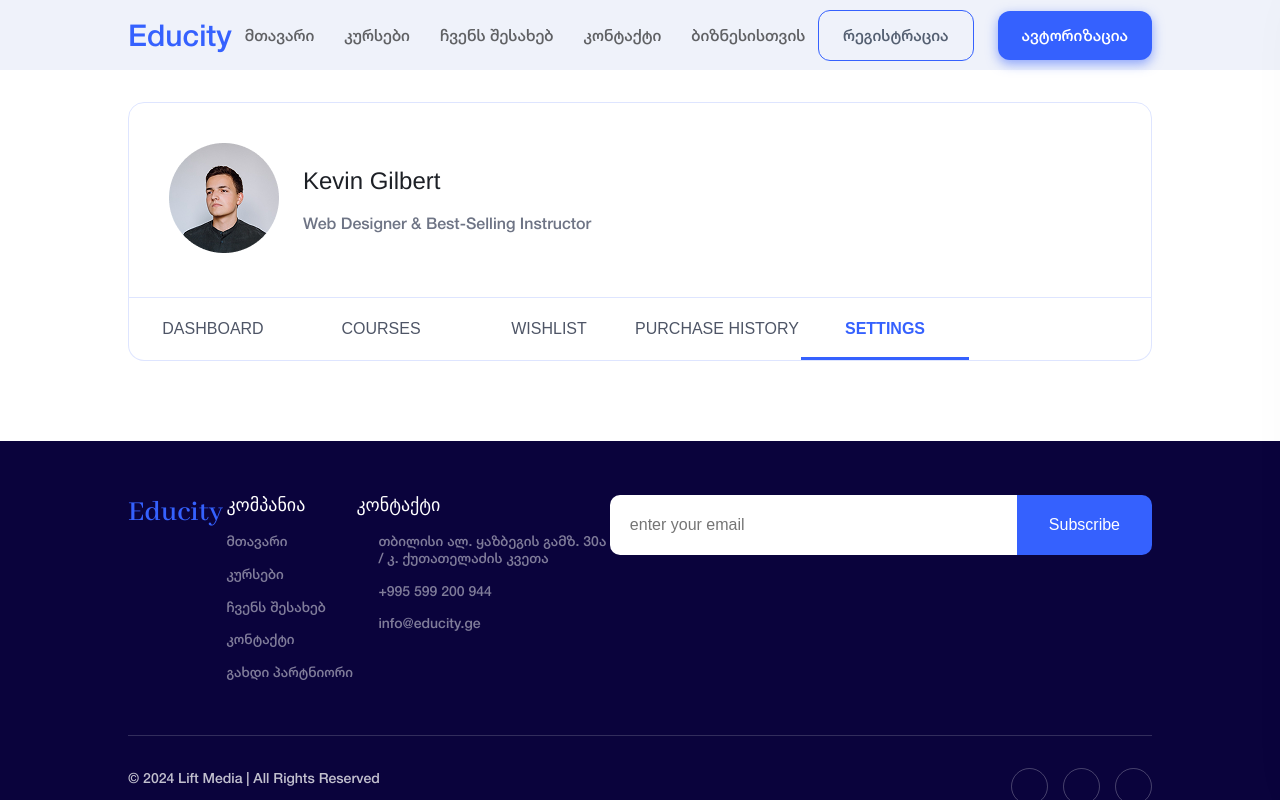
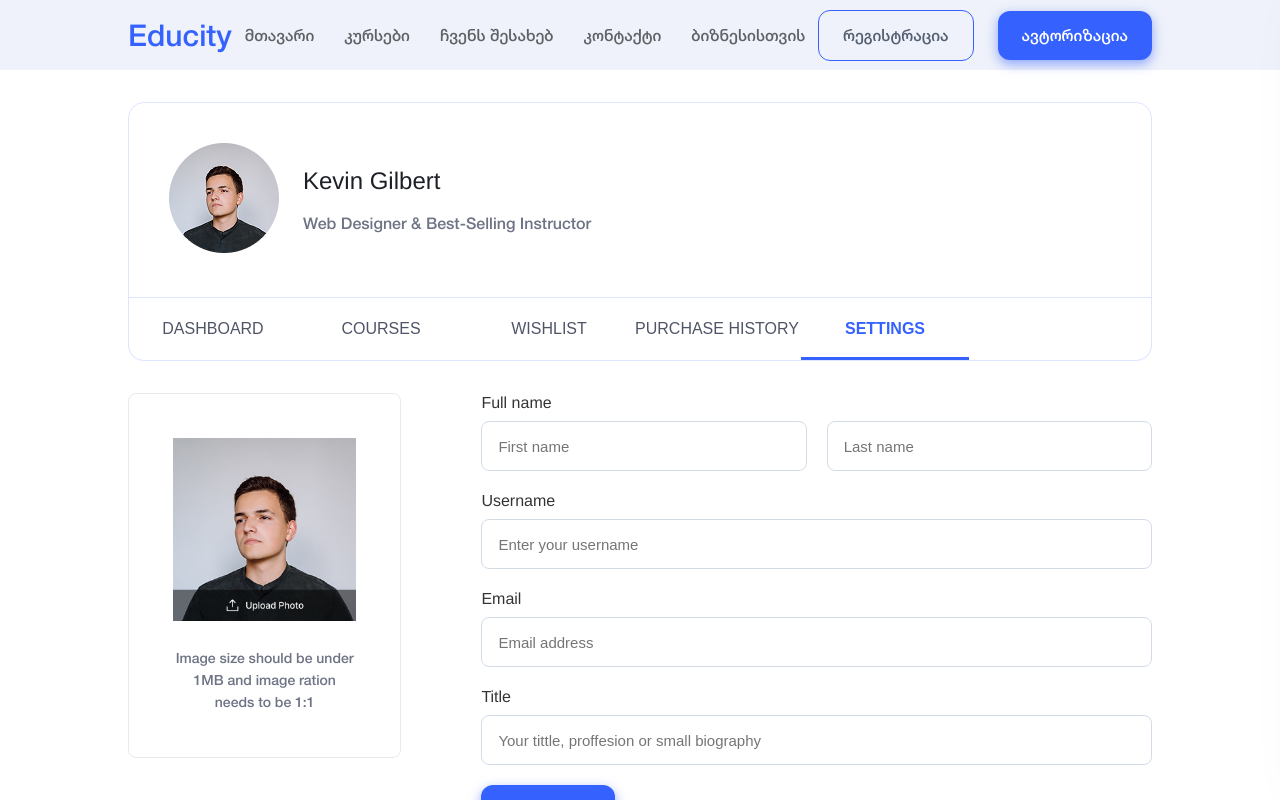
Before and after one commit to Uchaneishvili/Educity-UI, a React (Create React App) app: page /me in a window 1280 px wide. Both pictures are taken after a click on the button "SETTINGS". Shown: the top 800 px of the page. Built offline with nearby package versions, Linux system fonts and the light colour scheme; some icons are missing.

Commit message:
finished settings

```diff
--- a/src/App.css
+++ b/src/App.css
@@ -1,13 +1,15 @@
 @font-face {
-  font-family: 'Helvetica Neue';
-  src: url('./fonts/Helvetica\ Neue\ LT\ GEO\ 65\ Medium.ttf') format('opentype');
+  font-family: "Helvetica Neue";
+  src: url("./fonts/Helvetica\ Neue\ LT\ GEO\ 65\ Medium.ttf")
+    format("opentype");
   font-style: normal;
   font-display: swap;
 }
 
 body {
-  font-family: 'Helvetica Neue';
+  font-family: "Helvetica Neue";
   margin: 0;
+  overflow-x: hidden;
 }
 
 button {
--- /dev/null
+++ b/src/pages/UserInfo/Components/UserSettings/UserSettings.jsx
@@ -0,0 +1,94 @@
+import React from "react";
+import styles from "./UserSettings.module.css";
+import Input from "../../../../components/UI/Input/Input";
+import { Button } from "../../../../components/UI/Button/Button";
+
+function UserSettings() {
+  return (
+    <div className={styles.container}>
+      <div className={styles.uploadPhotoContainer}>
+        <div className={styles.uploadPhotoImgContainer}>
+          <img src="/assets/userAvatar.png" alt="user" />
+        </div>
+        <div className={styles.uploadPhotoText}>
+          Image size should be under 1MB and image ration needs to be 1:1
+        </div>
+      </div>
+      <div className={styles.formsContainer}>
+        <form className={styles.formContainer}>
+          <div className={styles.twoInputContainer}>
+            <div className={styles.inputContainer}>
+              <Input
+                type="text"
+                name="Full name"
+                placeholder="First name"
+                id="firstName"
+              />
+            </div>
+            <div className={styles.inputContainer}>
+              <Input type="text" placeholder="Last name" />
+            </div>
+          </div>
+          <div className={styles.inputContainer}>
+            <Input
+              type="text"
+              name="Username"
+              placeholder="Enter your username"
+              id="username"
+            />
+          </div>
+          <div className={styles.inputContainer}>
+            <Input
+              type="email"
+              name="Email"
+              placeholder="Email address"
+              id="email"
+            />
+          </div>
+          <div className={styles.inputContainer}>
+            <Input
+              type="text"
+              name="Title"
+              placeholder="Your tittle, proffesion or small biography"
+              id="title"
+            />
+          </div>
+
+          <Button type="primary" width="134px">
+            შენახვა
+          </Button>
+        </form>
+
+        <div className={styles.formTitle}>Change password</div>
+        <form className={styles.formContainer}>
+          <div className={styles.inputContainer}>
+            <Input
+              name="Current Password"
+              placeholder="Password"
+              id="currentPassword"
+            />
+          </div>
+          <div className={styles.inputContainer}>
+            <Input
+              name="New Password"
+              placeholder="Password"
+              id="newPassword"
+            />
+          </div>
+          <div className={styles.inputContainer}>
+            <Input
+              name="Confirm Password"
+              placeholder="Confirm new password"
+              id="confirmPassword"
+            />
+          </div>
+          <Button type="primary" width="223px">
+            პაროლის შეცვლა
+          </Button>
+        </form>
+      </div>
+    </div>
+  );
+}
+
+export default UserSettings;
--- /dev/null
+++ b/src/pages/UserInfo/Components/UserSettings/UserSettings.module.css
@@ -0,0 +1,75 @@
+.container {
+  margin-top: 32px;
+  display: flex;
+  justify-content: space-between;
+  gap: 80px;
+}
+
+.uploadPhotoContainer {
+  width: fit-content;
+  height: fit-content;
+  border: 1px solid #e9eaf0;
+  border-radius: 8px;
+  padding: 44px;
+}
+
+.uploadPhotoImgContainer {
+  max-width: 280px;
+}
+
+.uploadPhotoText {
+  max-width: 280px;
+  color: #6e7485;
+  font-size: 14px;
+  line-height: 22px;
+  letter-spacing: -1%;
+  text-align: center;
+  margin-top: 22px;
+}
+
+.formsContainer {
+  max-width: 800px;
+  width: 100%;
+}
+
+.formContainer {
+  display: flex;
+  flex-direction: column;
+  gap: 20px;
+}
+
+.twoInputContainer {
+  display: flex;
+  align-items: flex-end;
+  gap: 20px;
+}
+
+.inputContainer {
+  width: 100%;
+}
+
+.inputContainer > div {
+  gap: 8px;
+}
+
+.formTitle {
+  color: #1d2026;
+  font-size: 24px;
+  line-height: 32px;
+  letter-spacing: -1%;
+  font-weight: 500;
+  margin-top: 54px;
+  margin-bottom: 24px;
+}
+
+@media (max-width: 1024px) {
+  .container {
+    flex-direction: column;
+    align-items: center;
+    gap: 24px;
+  }
+
+  .twoInputContainer {
+    flex-direction: column;
+  }
+}
--- a/src/pages/UserInfo/UserInfo.jsx
+++ b/src/pages/UserInfo/UserInfo.jsx
@@ -4,6 +4,7 @@ import Dashboard from "./Components/Dashboard/Dashboard";
 import CoursesTab from "./Components/CoursesTab/CoursesTab";
 import Wishlist from "./Components/Wishlist/Wishlist";
 import PurchaseHistory from "./Components/PurchaseHistory/PurchaseHistory";
+import UserSettings from "./Components/UserSettings/UserSettings";
 
 function UserInfo() {
   const [page, setPage] = useState("dashboard");
@@ -76,6 +77,7 @@ function UserInfo() {
         {page === "courses" && <CoursesTab hideTitle={true} />}
         {page === "wishlist" && <Wishlist />}
         {page === "purchaseHistory" && <PurchaseHistory />}
+        {page === "settings" && <UserSettings />}
       </div>
     </div>
   );
```
Also changed, not shown: public/assets/userAvatar.png (added).
